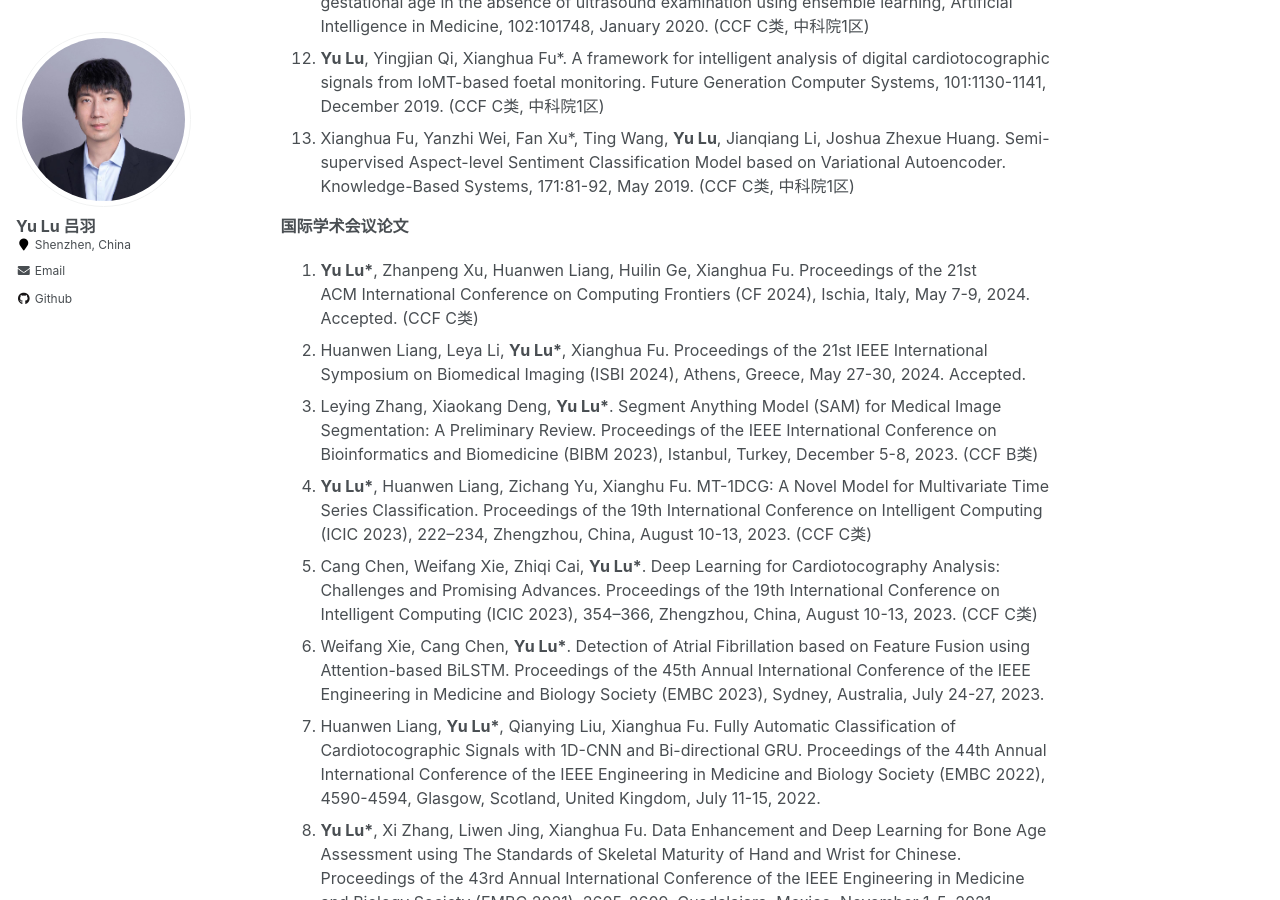
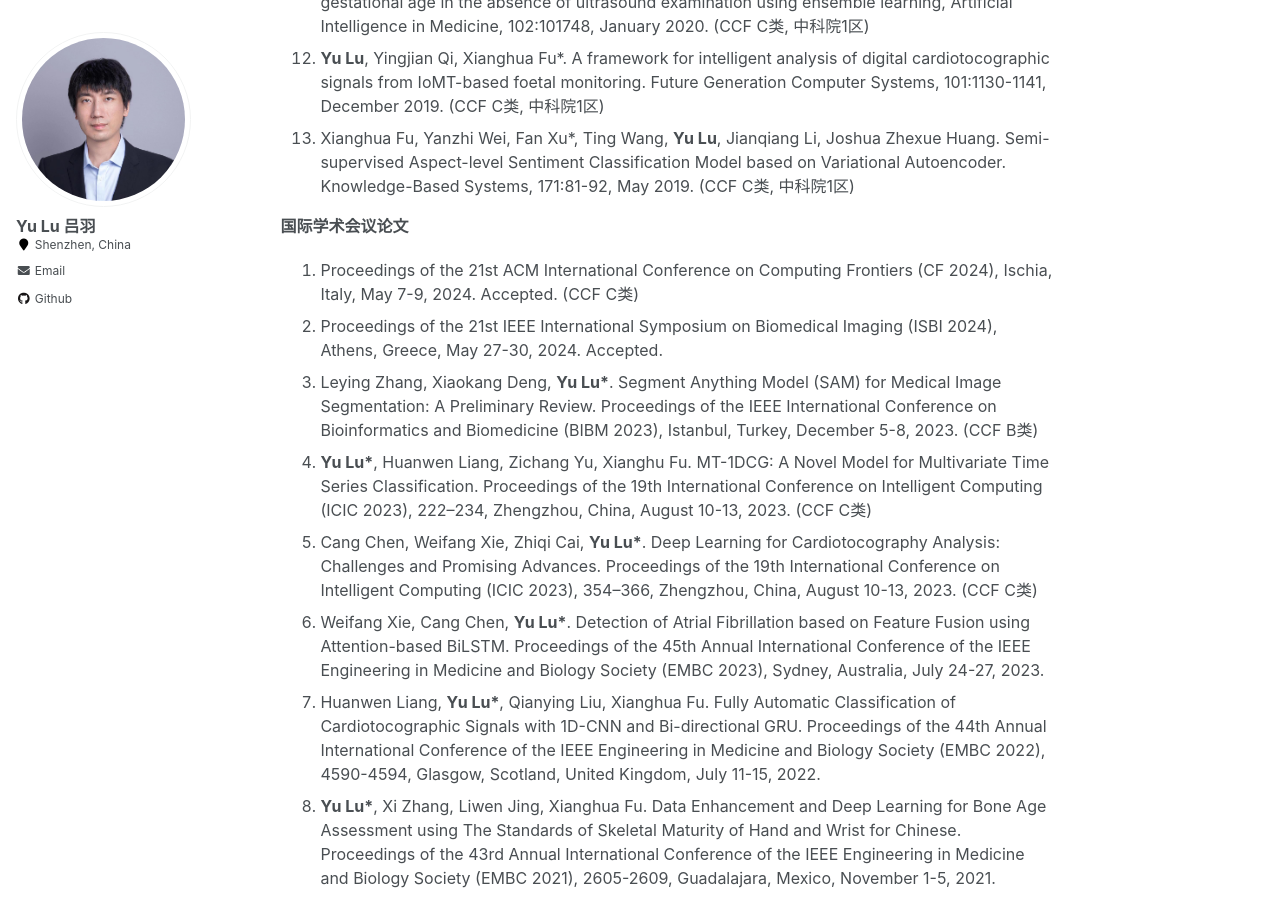
Before and after one commit to YukariUmezawa/lvyu.github.io, a Jekyll site: the page built from _pages/about.md, in a window 1280 px wide and 900 px high, scrolled down 3773 px. Built offline with Jekyll 4.4.1, drawn with Linux system fonts in a browser that asks for light colours.

Commit message:
Update about.md

```diff
--- a/_pages/about.md
+++ b/_pages/about.md
@@ -105,16 +105,16 @@
 
 ***国际学术会议论文***
 
-1.  __Yu Lu*__, Zhanpeng Xu, Huanwen Liang, Huilin Ge, Xianghua Fu. Proceedings of the 21st ACM International Conference on Computing Frontiers (CF 2024), Ischia, Italy, May 7-9, 2024. Accepted. (CCF C类)
-2. Huanwen Liang, Leya Li, __Yu Lu*__, Xianghua Fu. Proceedings of the 21st IEEE International Symposium on Biomedical Imaging (ISBI 2024), Athens, Greece, May 27-30, 2024. Accepted.
-2. Leying Zhang, Xiaokang Deng, __Yu Lu*__. Segment Anything Model (SAM) for Medical Image Segmentation: A Preliminary Review. Proceedings of the IEEE International Conference on Bioinformatics and Biomedicine (BIBM 2023), Istanbul, Turkey, December 5-8, 2023. (CCF B类)
-3. __Yu Lu*__, Huanwen Liang, Zichang Yu, Xianghu Fu. MT-1DCG: A Novel Model for Multivariate Time Series Classification. Proceedings of the 19th International Conference on Intelligent Computing (ICIC 2023), 222–234, Zhengzhou, China, August 10-13, 2023. (CCF C类)
-4. Cang Chen, Weifang Xie, Zhiqi Cai, __Yu Lu*__. Deep Learning for Cardiotocography Analysis: Challenges and Promising Advances. Proceedings of the 19th International Conference on Intelligent Computing (ICIC 2023), 354–366, Zhengzhou, China, August 10-13, 2023. (CCF C类)
-5. Weifang Xie, Cang Chen, __Yu Lu*__. Detection of Atrial Fibrillation based on Feature Fusion using Attention-based BiLSTM. Proceedings of the 45th Annual International Conference of the IEEE Engineering in Medicine and Biology Society (EMBC 2023), Sydney, Australia, July 24-27, 2023.
-6. Huanwen Liang, __Yu Lu*__, Qianying Liu, Xianghua Fu. Fully Automatic Classification of Cardiotocographic Signals with 1D-CNN and Bi-directional GRU. Proceedings of the 44th Annual International Conference of the IEEE Engineering in Medicine and Biology Society (EMBC 2022), 4590-4594, Glasgow, Scotland, United Kingdom, July 11-15, 2022.
-7. __Yu Lu*__, Xi Zhang, Liwen Jing, Xianghua Fu. Data Enhancement and Deep Learning for Bone Age Assessment using The Standards of Skeletal Maturity of Hand and Wrist for Chinese. Proceedings of the 43rd Annual International Conference of the IEEE Engineering in Medicine and Biology Society (EMBC 2021), 2605-2609, Guadalajara, Mexico, November 1-5, 2021.
-8. __Yu Lu*__, Xianghua Fu, Xiaoqing Li, Yingjian Qi. Cardiac Chamber Segmentation Using Deep Learning on Magnetic Resonance Images from Patients Before and After Atrial Septal Occlusion Surgery. Proceedings of the 42nd Annual International Conference of the IEEE Engineering in Medicine and Biology Society (EMBC 2020), 1211-1216, Montreal, QC, Canada, July 20-24, 2020.
-9. __Yu Lu__, Xi Zhang, Xianghua Fu, Fangxiong Chen, Kelvin K.L. Wong*. Ensemble Machine Learning for Estimating Fetal Weight at Varying Gestational Age. Proceedings of the 33rd AAAI Conference on Artificial Intelligence (AAAI 2019), 9522-9527, Honolulu, Hawaii, USA, January 27 - February 1, 2019. (CCF A类)
+1. Proceedings of the 21st ACM International Conference on Computing Frontiers (CF 2024), Ischia, Italy, May 7-9, 2024. Accepted. (CCF C类)
+2. Proceedings of the 21st IEEE International Symposium on Biomedical Imaging (ISBI 2024), Athens, Greece, May 27-30, 2024. Accepted.
+3. Leying Zhang, Xiaokang Deng, __Yu Lu*__. Segment Anything Model (SAM) for Medical Image Segmentation: A Preliminary Review. Proceedings of the IEEE International Conference on Bioinformatics and Biomedicine (BIBM 2023), Istanbul, Turkey, December 5-8, 2023. (CCF B类)
+4. __Yu Lu*__, Huanwen Liang, Zichang Yu, Xianghu Fu. MT-1DCG: A Novel Model for Multivariate Time Series Classification. Proceedings of the 19th International Conference on Intelligent Computing (ICIC 2023), 222–234, Zhengzhou, China, August 10-13, 2023. (CCF C类)
+5. Cang Chen, Weifang Xie, Zhiqi Cai, __Yu Lu*__. Deep Learning for Cardiotocography Analysis: Challenges and Promising Advances. Proceedings of the 19th International Conference on Intelligent Computing (ICIC 2023), 354–366, Zhengzhou, China, August 10-13, 2023. (CCF C类)
+6. Weifang Xie, Cang Chen, __Yu Lu*__. Detection of Atrial Fibrillation based on Feature Fusion using Attention-based BiLSTM. Proceedings of the 45th Annual International Conference of the IEEE Engineering in Medicine and Biology Society (EMBC 2023), Sydney, Australia, July 24-27, 2023.
+7. Huanwen Liang, __Yu Lu*__, Qianying Liu, Xianghua Fu. Fully Automatic Classification of Cardiotocographic Signals with 1D-CNN and Bi-directional GRU. Proceedings of the 44th Annual International Conference of the IEEE Engineering in Medicine and Biology Society (EMBC 2022), 4590-4594, Glasgow, Scotland, United Kingdom, July 11-15, 2022.
+8. __Yu Lu*__, Xi Zhang, Liwen Jing, Xianghua Fu. Data Enhancement and Deep Learning for Bone Age Assessment using The Standards of Skeletal Maturity of Hand and Wrist for Chinese. Proceedings of the 43rd Annual International Conference of the IEEE Engineering in Medicine and Biology Society (EMBC 2021), 2605-2609, Guadalajara, Mexico, November 1-5, 2021.
+9. __Yu Lu*__, Xianghua Fu, Xiaoqing Li, Yingjian Qi. Cardiac Chamber Segmentation Using Deep Learning on Magnetic Resonance Images from Patients Before and After Atrial Septal Occlusion Surgery. Proceedings of the 42nd Annual International Conference of the IEEE Engineering in Medicine and Biology Society (EMBC 2020), 1211-1216, Montreal, QC, Canada, July 20-24, 2020.
+10. __Yu Lu__, Xi Zhang, Xianghua Fu, Fangxiong Chen, Kelvin K.L. Wong*. Ensemble Machine Learning for Estimating Fetal Weight at Varying Gestational Age. Proceedings of the 33rd AAAI Conference on Artificial Intelligence (AAAI 2019), 9522-9527, Honolulu, Hawaii, USA, January 27 - February 1, 2019. (CCF A类)
 
 
 **（2018.9以前）**
```
